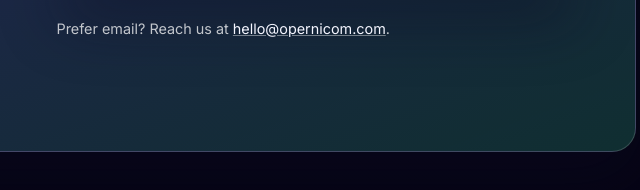
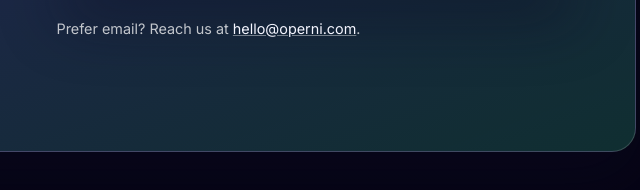
Before and after one commit to chadmcrowell/opernicom, a plain HTML site: page index.html in a window 1280 px wide. Shown: the part 2953-3143 px from the top of the page, 564-1204 px from the left. Drawn offline with Linux system fonts and the light colour scheme.

Commit message:
update email

```diff
--- a/index.html
+++ b/index.html
@@ -199,7 +199,7 @@
 				</div>
 				<div class="cta__actions">
 					<a class="button" href="https://cal.com/operni/30min" target="_blank" rel="noopener noreferrer">Let's talk</a>
-					<p class="cta__note">Prefer email? Reach us at <a href="mailto:hello@opernicom.com">hello@opernicom.com</a>.</p>
+					<p class="cta__note">Prefer email? Reach us at <a href="mailto:hello@opernicom.com">hello@operni.com</a>.</p>
 				</div>
 			</div>
 		</section>
```
